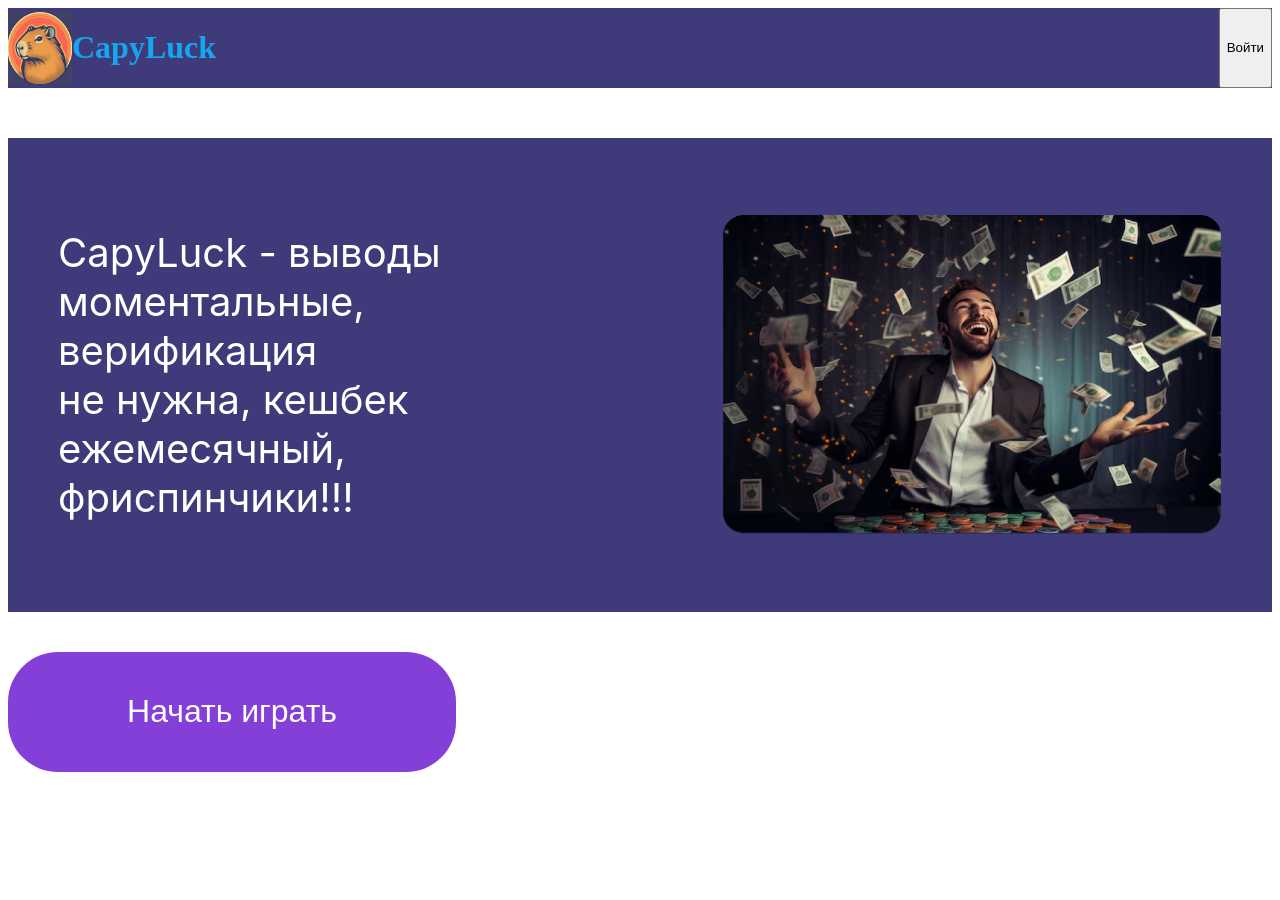
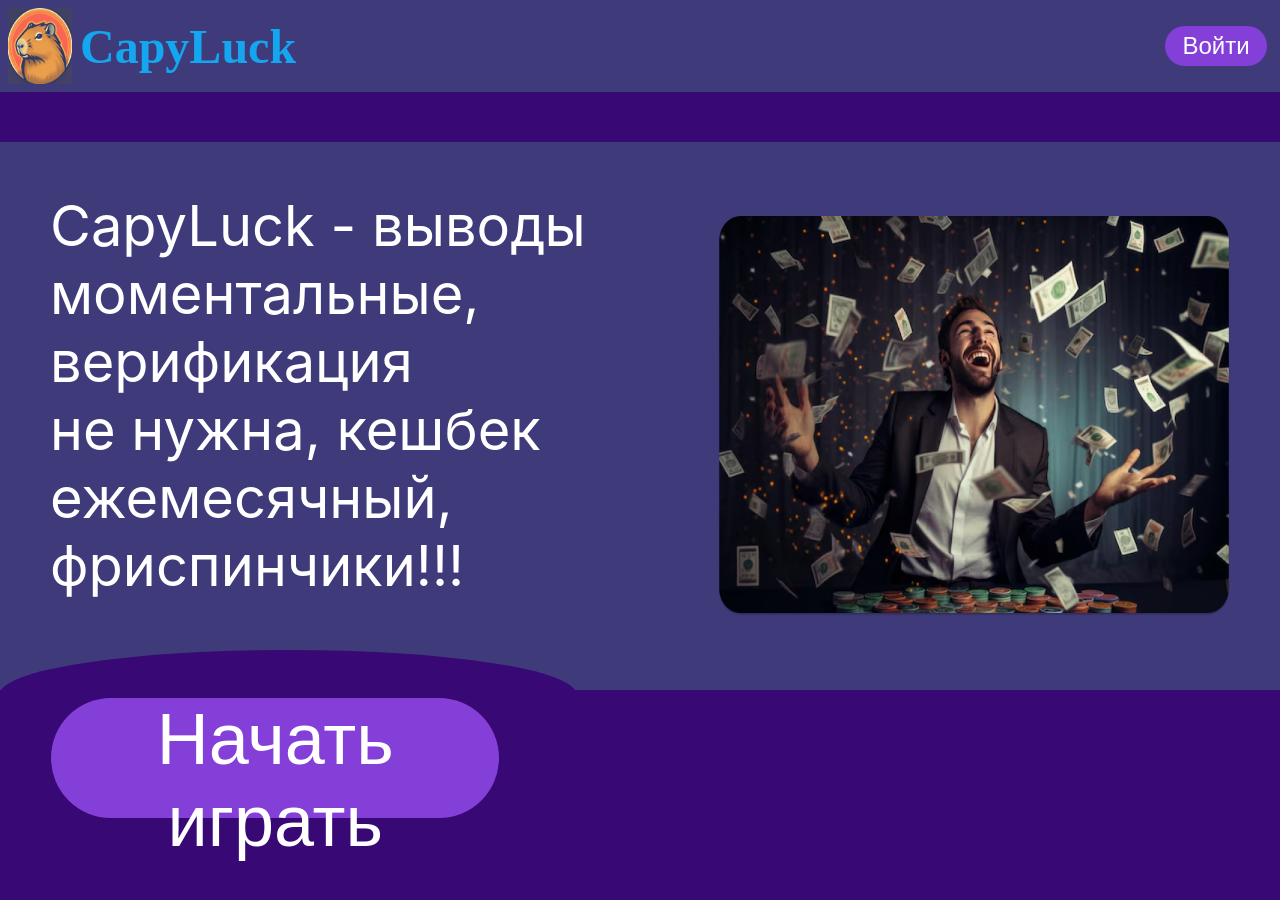
Before and after one commit to Timur2345/casik, a plain HTML site: page Start/index.html in a window 1280 px wide. Before the commit the page ends 800 px from the top, so only its background shows below. Drawn offline with Linux system fonts and the light colour scheme.

Commit message:
Сделал весь css

```diff
--- a/Start/index.html
+++ b/Start/index.html
@@ -13,7 +13,9 @@
                 <img class="logo-img" src="./Images/Logo.png" >
                 <h1 class="logo-text">CapyLuck</h1>
             </div>
-            <button class="enter-button">Войти</button>
+            <div class="logo-header-right">
+                <button class="enter-button">Войти</button>
+            </div>
         </div>
     </header>
     <main>
@@ -21,6 +23,7 @@
             <p class="main-text">CapyLuck - выводы<br>моментальные, верификация<br>не нужна, кешбек<br>ежемесячный,<br>фриспинчики!!!</p>
             <img class="main-img" src="./Images/Happy player.png" >
         </div>
+        <div class="oval"></div>
     </main>
     <footer>
         <button class="button">Начать играть</button>
--- a/Start/style.css
+++ b/Start/style.css
@@ -1,3 +1,12 @@
+* {
+    margin: 0;
+    padding: 0;
+}
+
+body {
+    background-color: #380874;
+}
+
 .logo-header {
     display: flex;
     justify-content: space-between;
@@ -7,11 +16,17 @@
     display: flex;
     align-items: center;
     color: #14A7F0;
+    font-size: 1.5em;
+}
+.logo-header-right {
+    display: flex;
+    align-items: center;
+    margin-right: 1vw;
+}
 
-}
 .description {
     display: flex;
-    justify-content: center;
+    justify-content: space-around;
     align-items: center;
     margin-top: 50px;
     padding: 50px;
@@ -19,30 +34,51 @@
 }
 
 .logo-img {
-    height: 9vh;
+    height: 9.5vh;
     width: 5vw;
+    margin: 1vh;
 }
 .main-img {
-    height: 40vh;
+    height: 50vh;
     width: 40vw;
 }
 
 .main-text{
-    padding-right: 100px;
     font-family: "Semi Bold";
     font-family: 'Inter';
     font-style: normal;
     color: #FFFFFF;
-    font-size: 2.5em;
+    font-size: 3.5em;
+    margin-bottom: 5vh;
 }
 
-.button {
+.button, .enter-button {
     background-color: #843FD8;
     color: #FFFFFF;
     border: 0;
-    border-radius: 50px;
+    border-radius: 80px;
+}
+.button {
+    font-size: 4.5em;
     width:  35vw;
     height: 15vh;
-    font-size: 2em;
-    margin-top: 5vh;
+    margin-left: 4vw;
+    position: relative;
+    top: -10vh;
 }
+
+.enter-button {
+    font-size: 1.5em;
+    width:  8vw;
+    height: 5vh;
+    margin-left: 5vw;
+}
+
+.oval {
+    width: 45vw;
+    height: 11vh;
+    background: #380874;
+    border-radius: 50%;
+    position: relative;
+    top: -5vh;
+}
```
